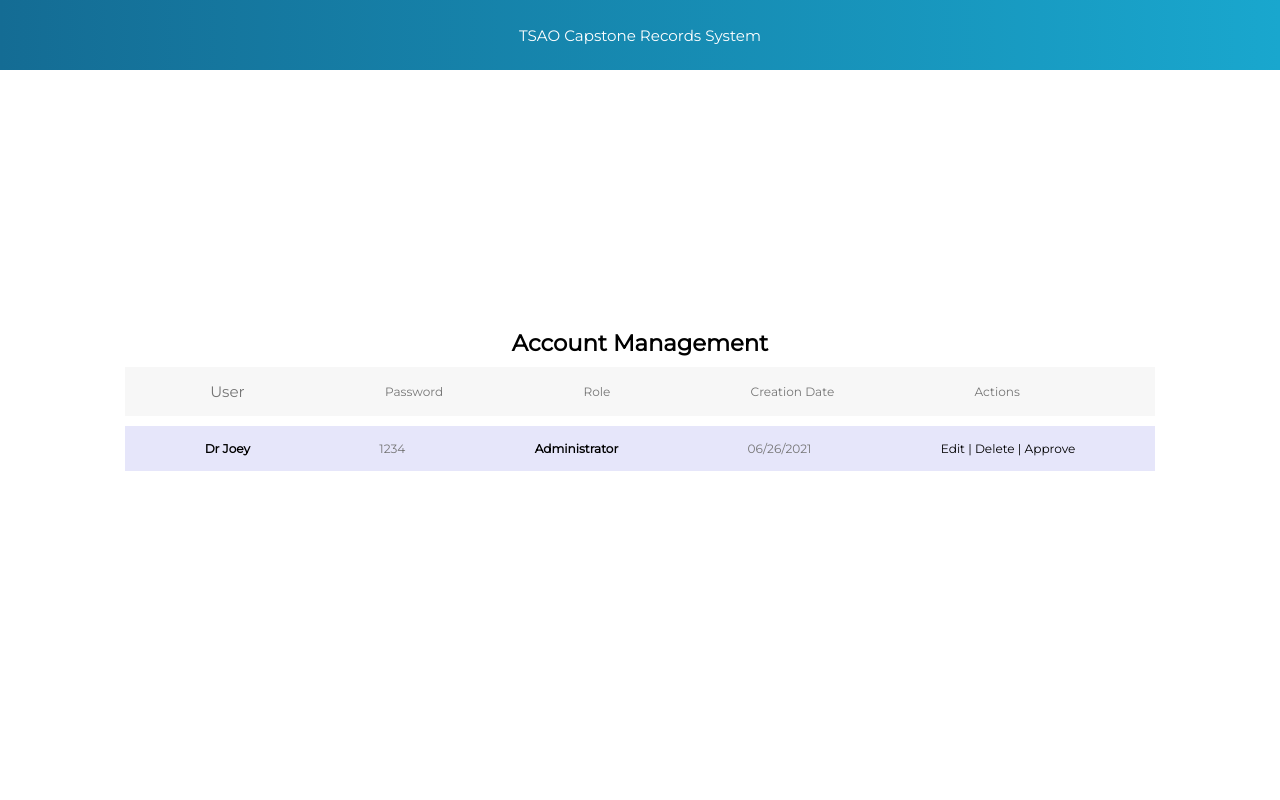
After one commit to DevOps2023TeamD/TeamD_Assignment, a Flask app: template templates/accountmanage.html in a window 1280 px wide. The commit adds this page. Run offline with Flask 3, Linux system fonts and the light colour scheme; the template is opened without the code that fills it, so the values that code supplies are empty.

Commit message:
feat: Completed the Html for Account Management

```diff
--- a/static/css/main.css
+++ b/static/css/main.css
@@ -278,6 +278,60 @@ textarea:focus {
     color: var(--dark-grey);
 }
 
+/* Account Management List*/
+.ac-header{
+    margin-bottom: 10px;
+}
+
+.ac-list {
+    display: flex;
+    flex-direction: column;
+    gap: 10px;
+}
+
+.ac-containertitle {
+    display: flex;
+    align-items: center;
+    justify-content: space-around;
+    padding: 15px;
+    width: 1000px;
+    font-size: 0.8rem;
+    transition: transform ease-in-out 0.2s;
+    background-color: var(--light-grey);
+    text-decoration: none;
+}
+
+
+.ac-container {
+    display: flex;
+    align-items: center;
+    justify-content: space-around;
+    padding: 15px;
+    width: 1000px;
+    font-size: 0.8rem;
+    transition: transform ease-in-out 0.2s;
+    background-color: lavender;
+    text-decoration: none;
+}
+
+.ac-bold {
+    font-weight: bold;
+}
+
+.ac-link {
+    color: inherit; /* or color: transparent; */
+    text-decoration: none; /* Optional: Remove underline */
+    transition: transform 0.3s;
+}
+.ac-link:hover {
+    color: var(--cyan)
+}
+.ac-title {
+    font-size: 1rem;
+    color: var(--dark-grey);;
+}
+
+
 /* Buttons */
 
 .btns-group {
--- /dev/null
+++ b/templates/accountmanage.html
@@ -0,0 +1,37 @@
+{% extends 'base.html' %}
+
+{% block title %} <title>TSAO Capstone Records System</title>{% endblock %}
+
+{% block body %}
+<div class="header">
+    <div class="title">TSAO Capstone Records System</div>
+</div>
+<main class="content">
+    <h2 class="ac-header">Account Management</h2>
+    <div class="ac-list">
+        <div class="ac-containertitle">
+            <p class="ac-title">User</p>
+            <p class="cp-pic">Password</p>
+            <p class="cp-pic">Role</p>
+            <p class="cp-pic">Creation Date</p>
+            <p class="cp-pic" style="margin-right: 50px;">Actions</p>
+        </a>
+    </div>
+
+    <div class="ac-list">
+        <div class="ac-container">
+            <p class="ac-bold">Dr Joey</p>
+            <p class="cp-pic">1234</p>
+            <p class="ac-bold">Administrator</p>
+            <p class="cp-pic">06/26/2021</p>
+            <p class="ac-actions">
+                <a href="/edit" class="ac-link">Edit</a>  |
+                <a href="/delete" class="ac-link">Delete</a> |
+                <a href="/approve" class="ac-link">Approve</a>
+            </p>
+        </div>
+    </div>
+
+</main>
+
+{% endblock %}
```
